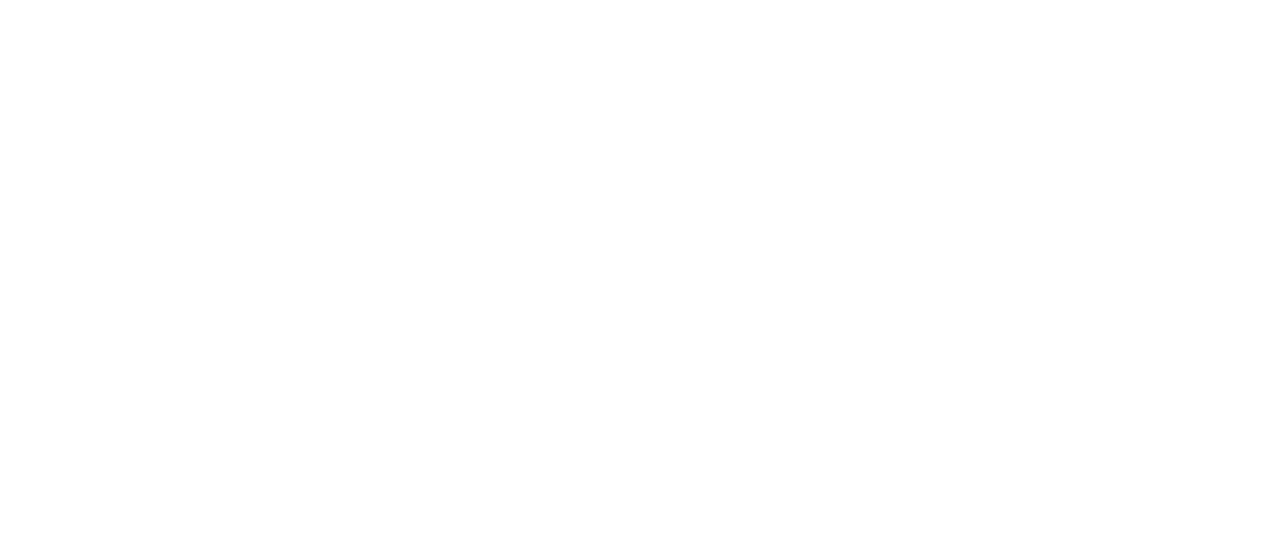
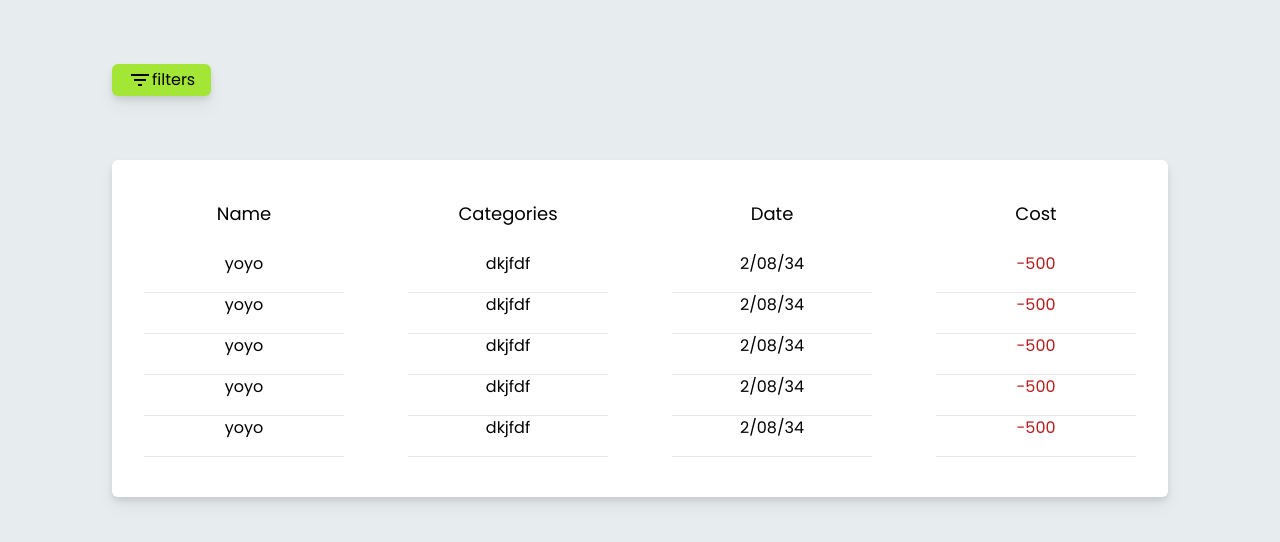
Before and after one commit to rosh0409/aura-hackathon, a React (Create React App) app in the folder client/: page /trackexpense in a window 1280 px wide. Before the commit this address had no page. Shown: the top 542 px of the page. Built offline with nearby package versions, Linux system fonts and the light colour scheme; a web font is replaced by a local one.

Commit message:
adding trackexpense

```diff
--- a/client/src/App.js
+++ b/client/src/App.js
@@ -2,6 +2,7 @@ import './App.css';
 import { BrowserRouter, Route, Routes } from 'react-router-dom';
 import Signup from './pages/Signup';
 import Login from './pages/Login';
+import TrackExpense from './pages/TrackExpense';
 
 function App() {
   return (
@@ -9,6 +10,7 @@ function App() {
       <Routes>
         <Route exact path={"/signup"}element={<Signup/>}/>
         <Route exact path={"/login"}element={<Login/>}/>
+        <Route exact path={"/trackexpense"}element={<TrackExpense/>}/>
       </Routes>
     </BrowserRouter>
   );
--- /dev/null
+++ b/client/src/components/DropdownMenu.jsx
@@ -0,0 +1,102 @@
+import React from "react";
+import { Dropdown } from '@mui/base/Dropdown';
+import { Menu } from '@mui/base/Menu';
+import { MenuButton } from '@mui/base/MenuButton';
+import { MenuItem } from '@mui/base/MenuItem';
+import FilterListOutlinedIcon from '@mui/icons-material/FilterListOutlined';
+
+const DropdownMenu = () => {
+  const createHandleMenuClick = (menuItem) => {
+    return () => {
+      console.log(`Clicked on ${menuItem}`);
+    };
+  };
+  return (
+    <Dropdown>
+      <MenuButton className="px-4 py-1 flex items-center bg-lime-400 rounded-md">
+        <FilterListOutlinedIcon /> filters
+      </MenuButton>
+      <Menu className="bg-gray-100 py-1 px-3 rounded-md">
+      <MenuItem
+          className="ml-2 my-3"
+          onClick={createHandleMenuClick("All")}
+        >
+          All
+          <hr className="h-1"/>
+        </MenuItem>
+        <MenuItem
+          className="ml-2 my-3"
+          onClick={createHandleMenuClick("Education")}
+        >
+          Education
+          <hr/>
+        </MenuItem>
+        <MenuItem
+          className="ml-2 my-3"
+          onClick={createHandleMenuClick("Vacation")}
+        >
+          Vacation
+          <hr className="h-1"/>
+        </MenuItem>
+        <MenuItem
+          className="ml-2 my-3"
+          onClick={createHandleMenuClick("Grocery")}
+        >
+          Grocery
+          <hr className="h-1"/>
+        </MenuItem>
+        <MenuItem
+          className="ml-2 my-3"
+          onClick={createHandleMenuClick("Medical")}
+        >
+          Medical
+          <hr className="h-1"/>
+        </MenuItem>
+        <MenuItem
+          className="ml-2 my-3"
+          onClick={createHandleMenuClick("Travelling")}
+        >
+          Travelling
+          <hr className="h-1"/>
+        </MenuItem>
+        <MenuItem
+          className="ml-2 my-3"
+          onClick={createHandleMenuClick("Vehical")}
+        >
+          Vehical
+          <hr className="h-1"/>
+        </MenuItem>
+        <MenuItem
+          className="ml-2 my-3"
+          onClick={createHandleMenuClick("Electricity")}
+        >
+          Electricity
+          <hr className="h-1"/>
+        </MenuItem>
+        <MenuItem
+          className="ml-2 my-3"
+          onClick={createHandleMenuClick("Entertainment")}
+        >
+          Entertainment
+          <hr className="h-1"/>
+        </MenuItem>
+        <MenuItem
+          className="ml-2 my-3"
+          onClick={createHandleMenuClick("Subscriptions")}
+        >
+          Subscriptions
+          <hr className="h-1"/>
+        </MenuItem>
+        <MenuItem
+          className="ml-2 my-3"
+          onClick={createHandleMenuClick("Home rent")}
+        >
+          Home rent
+          <hr className="h-1"/>
+        </MenuItem>
+      </Menu>
+    </Dropdown>
+  );
+};
+
+export default DropdownMenu;
--- a/client/src/components/Sidebar.jsx
+++ b/client/src/components/Sidebar.jsx
@@ -2,7 +2,7 @@ import React from "react";
 
 const Sidebar = () => {
   return (
-    <div className="h-screen w-1/3 bg-slate-200">
+    <div className="h-screen w-1/3 bg-slate-200 lg:block hidden">
       <div className="mt-8">
         <h1 className="text-4xl text-center font-medium">LOGO</h1>
         <p className="text-sm text-center font-normal">
--- /dev/null
+++ b/client/src/data.js
@@ -0,0 +1,7 @@
+export const data = [
+  { id: 1, name: "yoyo", date: "2/08/34", cost: 500, categories:"dkjfdf" },
+  { id: 2, name: "yoyo", date: "2/08/34", cost: 500, categories:"dkjfdf" },
+  { id: 3, name: "yoyo", date: "2/08/34", cost: 500, categories:"dkjfdf" },
+  { id: 4, name: "yoyo", date: "2/08/34", cost: 500, categories:"dkjfdf" },
+  { id: 5, name: "yoyo", date: "2/08/34", cost: 500, categories:"dkjfdf" },
+];
--- a/client/src/pages/Login.jsx
+++ b/client/src/pages/Login.jsx
@@ -13,19 +13,19 @@ const Login = () => {
   return (
     <main className="flex h-screen overflow-x-hidden">
       <Sidebar />
-      <div className="w-2/3">
-        <h1 className="text-3xl my-12 mx-20">Login</h1>
+      <div className="lg:w-2/3 w-screen">
+        <h1 className="text-3xl my-12 lg:mx-20 mx-12">Login</h1>
 
         {/* User details form */}
 
-        <div className="ml-20">
+        <div className="lg:ml-20 ml-12">
           <div className="my-4">
             <EmailOutlinedIcon sx={{ color: "action.active", mr: 1, my: 2 }} />
             <TextField
               id="input-with-sx"
               label="Email"
               variant="outlined"
-              className="w-2/4"
+              className="lg:w-2/4 w-4/5"
               onChange={(e) =>
                 setDetails({ ...details, [e.target.email]: e.target.value })
               }
@@ -37,7 +37,7 @@ const Login = () => {
               type="password"
               label="Password"
               variant="outlined"
-              className="w-2/4"
+              className="lg:w-2/4 w-4/5"
               onChange={(e) =>
                 setDetails({ ...details, [e.target.password]: e.target.value })
               }
--- a/client/src/pages/Signup.jsx
+++ b/client/src/pages/Signup.jsx
@@ -25,12 +25,12 @@ const Signup = () => {
   return (
     <main className="flex h-screen overflow-x-hidden">
       <Sidebar />
-      <div className="w-2/3">
-        <h1 className="text-3xl my-12 mx-20">Sign up</h1>
+      <div className="lg:w-2/3 w-screen">
+        <h1 className="text-3xl my-12 lg:mx-20 mx-12">Sign up</h1>
 
         {/* User details form */}
 
-        <div className="ml-20">
+        <div className="lg:ml-20 ml-12">
           <div className="my-4">
             <Person2OutlinedIcon
               sx={{ color: "action.active", mr: 1, my: 2 }}
@@ -39,7 +39,7 @@ const Signup = () => {
               id="input-with-sx"
               label="Name"
               variant="outlined"
-              className="w-2/4"
+              className="lg:w-2/4 w-4/5"
               onChange={handleOnChange}
             />
           </div>
@@ -49,7 +49,7 @@ const Signup = () => {
               id="input-with-sx"
               label="Email"
               variant="outlined"
-              className="w-2/4"
+              className="lg:w-2/4 w-4/5"
             />
           </div>
           <FormControl>
@@ -83,7 +83,7 @@ const Signup = () => {
               type="password"
               label="Password"
               variant="outlined"
-              className="w-2/4"
+              className="lg:w-2/4 w-4/5"
             />
           </div>
           <div className="my-4">
@@ -92,7 +92,7 @@ const Signup = () => {
               type="password"
               label="Confirm Password"
               variant="outlined"
-              className="w-2/4"
+              className="lg:w-2/4 w-4/5"
             />
           </div>
           <div className="my-8">
--- /dev/null
+++ b/client/src/pages/TrackExpense.jsx
@@ -0,0 +1,76 @@
+import React from "react";
+import DropdownMenu from "../components/DropdownMenu";
+import { motion } from "framer-motion";
+import { data } from "../data";
+
+const TrackExpense = () => {
+  return (
+    <main className="w-screen h-screen bg-greyish-ig">
+      <div className="py-16 md:ml-28 drop-shadow-lg ml-4">
+        <DropdownMenu />
+      </div>
+      <motion.div
+        initial={{ opacity: 0,scale:0 }}
+        animate={{ opacity: 1, scale:1 }}
+        transition={{ duration: 0.6 }}
+        className="flex justify-center drop-shadow-lg md:mx-28 mx-4 py-10 bg-white rounded-md"
+      >
+        <div className="w-1/4">
+          <h2 className="text-center text-lg mb-6">Name</h2>
+          {data.map((data) => {
+            return (
+              <>
+                <p className="text-center mb-4" key={data.id}>
+                  {data.name}
+                </p>
+                <hr className="mx-8" />
+              </>
+            );
+          })}
+        </div>
+        <div className="w-1/4">
+          <h2 className="text-center text-lg mb-6">Categories</h2>
+          {data.map((data) => {
+            return (
+              <>
+                <p className="text-center mb-4" key={data.id}>
+                  {data.categories}
+                </p>
+                <hr className="mx-8" />
+              </>
+            );
+          })}
+        </div>
+        <div className="w-1/4">
+          <h2 className="text-center text-lg mb-6">Date</h2>
+          {data.map((data) => {
+            return (
+              <>
+                <p className="text-center mb-4" key={data.id}>
+                  {data.date}
+                </p>
+                <hr className="mx-8" />
+              </>
+            );
+          })}
+        </div>
+        <div className="w-1/4">
+          {" "}
+          <h2 className="text-center text-lg mb-6 ">Cost</h2>
+          {data.map((data) => {
+            return (
+              <>
+                <p className="text-center mb-4 text-red-700" key={data.id}>
+                  -{data.cost}
+                </p>
+                <hr className="mx-8" />
+              </>
+            );
+          })}
+        </div>
+      </motion.div>
+    </main>
+  );
+};
+
+export default TrackExpense;
--- a/client/tailwind.config.js
+++ b/client/tailwind.config.js
@@ -5,6 +5,7 @@ module.exports = {
     extend: {
       colors: {
         "idk-blue": "#0f0fa6",
+        "greyish-ig": "#e7ecef"
       },
 
     },
--- /dev/null
+++ b/package.json
@@ -0,0 +1,5 @@
+{
+  "dependencies": {
+    "framer-motion": "^10.16.16"
+  }
+}
```
Also changed, not shown: 1 other file (tests, documents, lock files or other folders).
